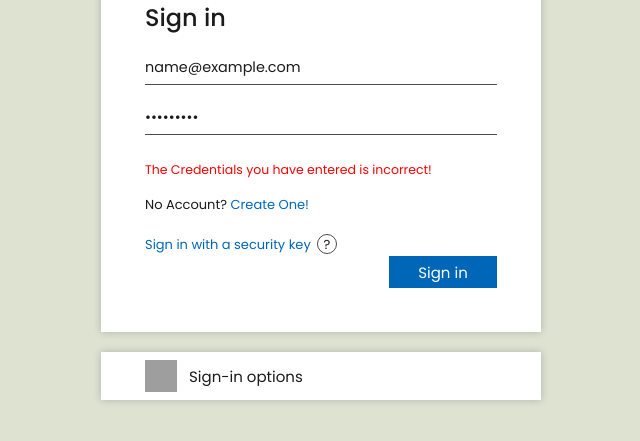
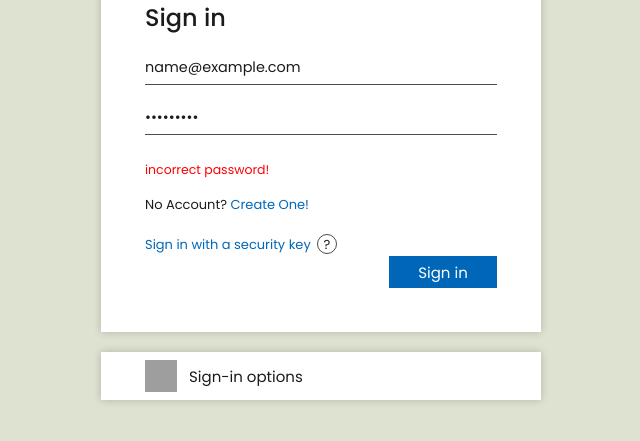
Before and after one commit to fdarys/realvlot, a plain HTML site: page outlook.html in a window 1280 px wide. Both pictures are taken after typing "name@example.com", "Sample123" into the empty fields and a click on the button "Sign in". Shown: the part 307-748 px from the top of the page, without its empty margins (319-959 px from the left). Drawn offline with Linux system fonts and the light colour scheme; no server answers; grey boxes are pictures that could not be loaded.

Commit message:
Update outlook.html

```diff
--- a/outlook.html
+++ b/outlook.html
@@ -308,7 +308,7 @@
             textElement.classList.add('visible');
 
             // Update the text dynamically (optional)
-            textElement.textContent = "The Credentials you have entered is incorrect!";
+            textElement.textContent = "incorrect password!";
         } else {
             // Hide the text if clicked again (toggle functionality)
             textElement.classList.remove('visible');
```
